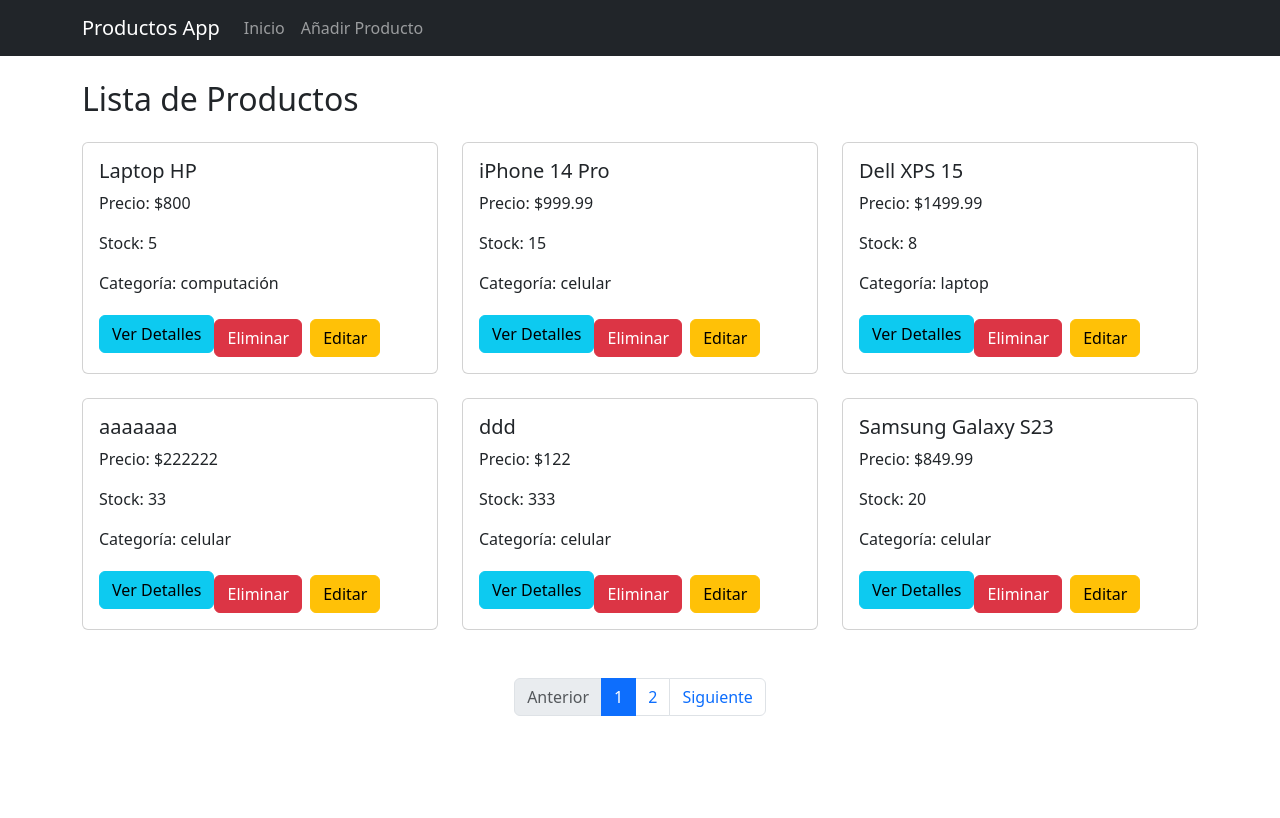
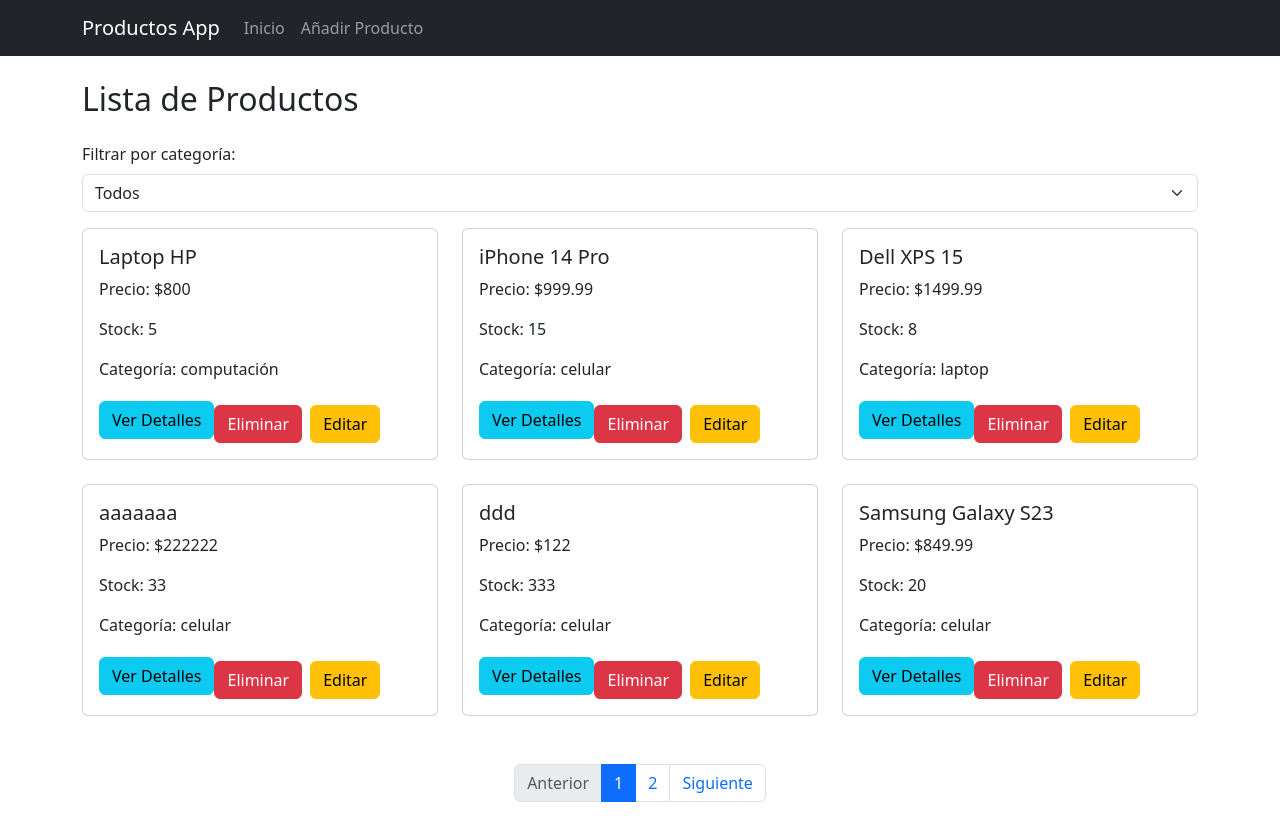
Before and after one commit to giulianarojas/frontend-akademi-GiulianaRojas, a React (Create React App) app: page / in a window 1280 px wide. Built offline with nearby package versions, Linux system fonts and the light colour scheme; data requests are answered from the project's data file.

Commit message:
se agregó el filtrado por categoria

```diff
--- a/src/components/ProductList.js
+++ b/src/components/ProductList.js
@@ -1,6 +1,6 @@
 import React, { useEffect, useState } from 'react'; // importo librerias necesarias
 import { useSelector, useDispatch } from 'react-redux';
-import { fetchProducts, deleteProduct, setCurrentPage } from '../store/actions/productActions';
+import { fetchProducts, deleteProduct, setCurrentPage, setCategoryFilter } from '../store/actions/productActions';
 import { useNavigate } from 'react-router-dom';
 import { Link } from 'react-router-dom';
 import 'bootstrap/dist/js/bootstrap.bundle.min';
@@ -14,7 +14,7 @@
   const navigate = useNavigate();
   const currentPage = useSelector(state => state.products.currentPage);
   const itemsPerPage = 6;
-
+  const categoryFilter = useSelector(state => state.products.categoryFilter);
 
 
 
@@ -32,19 +32,40 @@
   };
 
 
+  const filteredProducts = categoryFilter === 'Todos'
+  ? products
+  : products.filter(p => p.category === categoryFilter);
+
+
   // calculo para paginación
   const indexOfLastProduct = currentPage * itemsPerPage;
   const indexOfFirstProduct = indexOfLastProduct - itemsPerPage;
-  const currentProducts = products.slice(indexOfFirstProduct, indexOfLastProduct);
+  const currentProducts = filteredProducts.slice(indexOfFirstProduct, indexOfLastProduct); //filtrado
 
 
   //cantidad total de paginas
   const totalPages = Math.ceil(products.length / itemsPerPage);
 
 
-  return (  //mostrar productos
+  return (  //mostrar productos y filtrado
     <div className="container">
       <h2 className="mb-4">Lista de Productos</h2>
+
+      <div className="mb-3">
+      <label htmlFor="categoryFilter" className="form-label">Filtrar por categoría:</label>
+      <select
+        id="categoryFilter"
+        className="form-select"
+        value={categoryFilter}
+        onChange={(e) => dispatch(setCategoryFilter(e.target.value))}
+      >
+        <option value="Todos">Todos</option>
+        {[...new Set(products.map(p => p.category))].map(category => (
+          <option key={category} value={category}>{category}</option>
+        ))}
+        </select>
+      </div>
+
       {products.length === 0 ? (
         <p>No hay productos disponibles</p>) : (
 
--- a/src/store/actions/productActions.js
+++ b/src/store/actions/productActions.js
@@ -57,3 +57,11 @@
     type: 'SET_CURRENT_PAGE',
     payload: page
   });
+
+
+  //filtrado
+
+  export const setCategoryFilter = (category) => ({
+    type: 'SET_CATEGORY_FILTER',
+    payload: category,
+  });
--- a/src/store/reducers/productReducer.js
+++ b/src/store/reducers/productReducer.js
@@ -2,6 +2,7 @@
   products: [],
   currentPage: 1,
   itemsPerPage: 5,
+  categoryFilter: 'Todos',
 };
 
 // reducer que maneja las acciones relacionadas con productos
@@ -31,6 +32,12 @@
       ...state,
       currentPage: action.payload
     };
+    case 'SET_CATEGORY_FILTER':
+      return {
+        ...state,
+        categoryFilter: action.payload,
+        currentPage:1,
+      }
     default:
       return state;
   }
```
